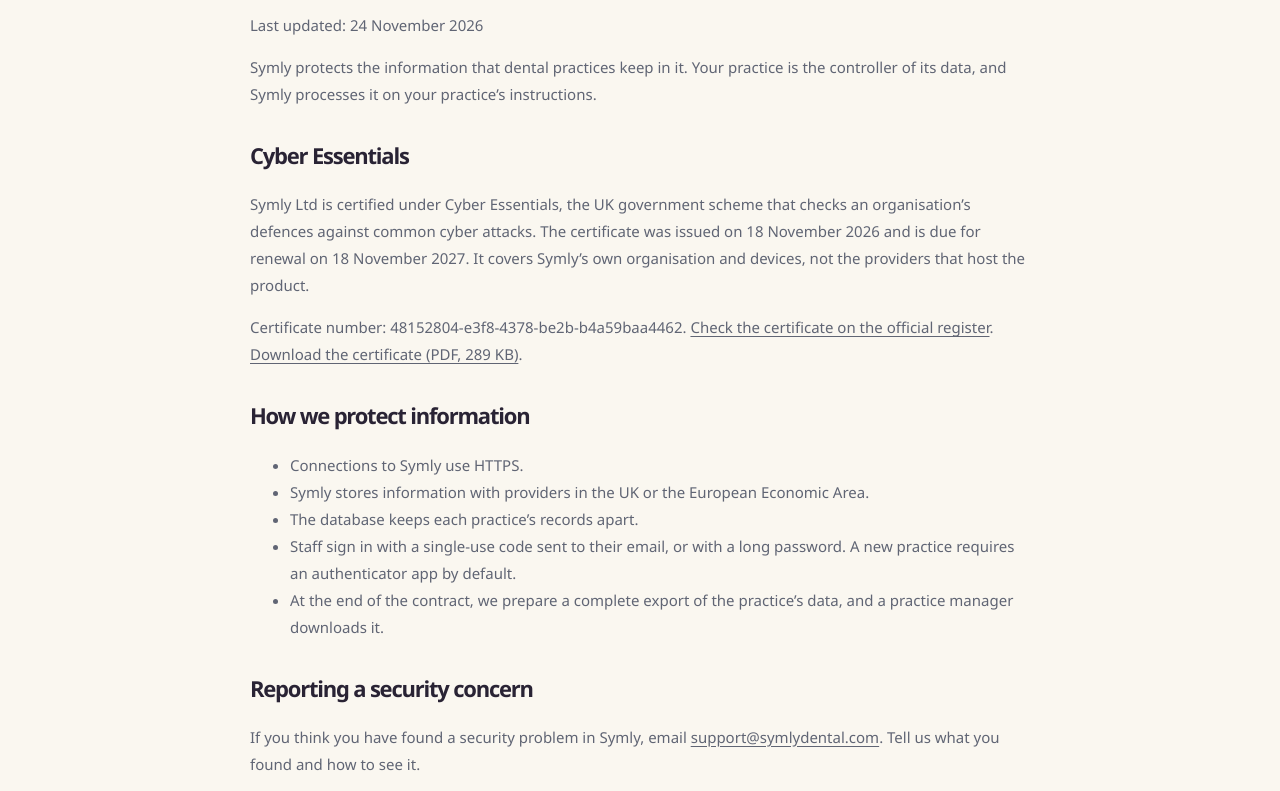
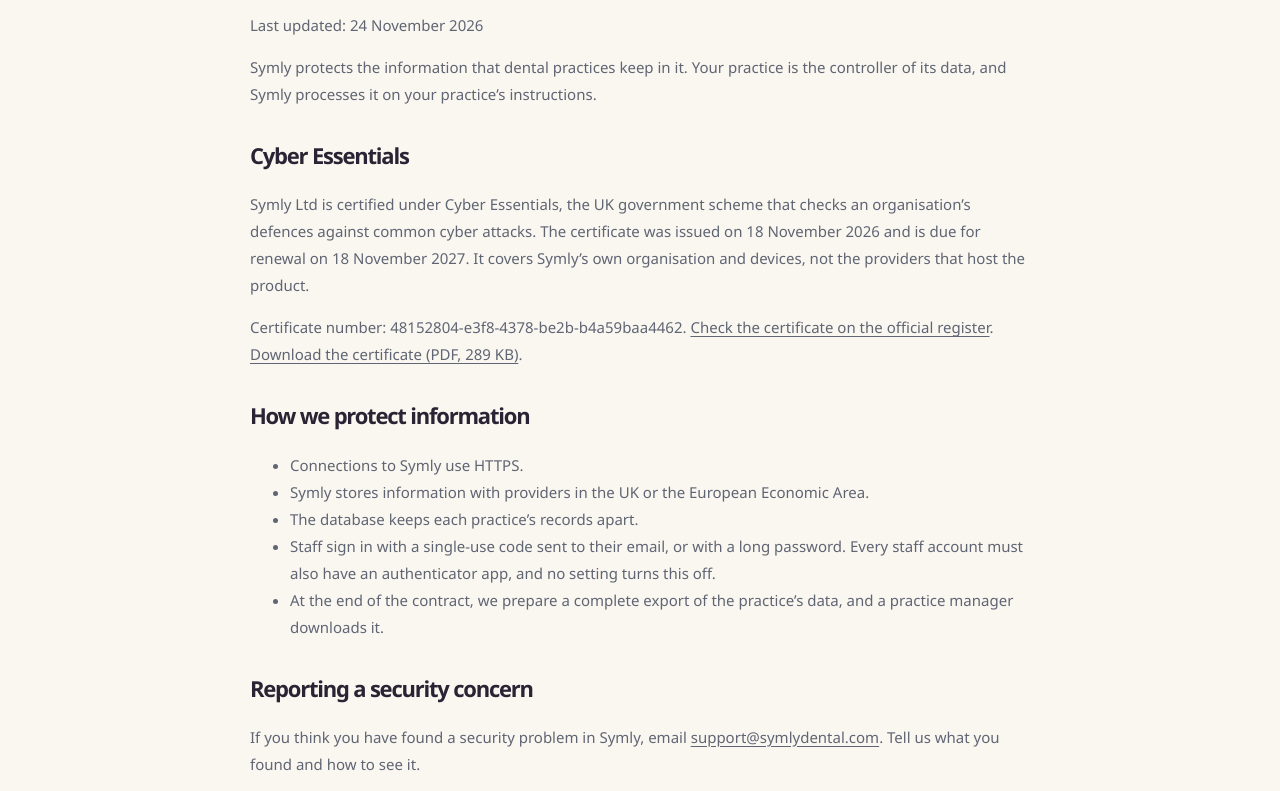
Before and after one commit to Symly-Dental/dental-website, a plain HTML site: page security.html in a window 1280 px wide. Shown: the part 295-1086 px from the top of the page. Drawn offline with Linux system fonts and the light colour scheme.

Commit message:
Say that every staff account needs an authenticator app
The security page said that a new practice requires the app by default.
The rule now applies to every staff account, and no setting turns it off.

Co-Authored-By: Claude Fable 5.2 <noreply@anthropic.com>

```diff
--- a/security.html
+++ b/security.html
@@ -131,8 +131,8 @@
         <li>The database keeps each practice’s records apart.</li>
         <li>
           Staff sign in with a single-use code sent to their email, or with a
-          long password. A new practice requires an authenticator app by
-          default.
+          long password. Every staff account must also have an authenticator
+          app, and no setting turns this off.
         </li>
         <li>
           At the end of the contract, we prepare a complete export of the
```
